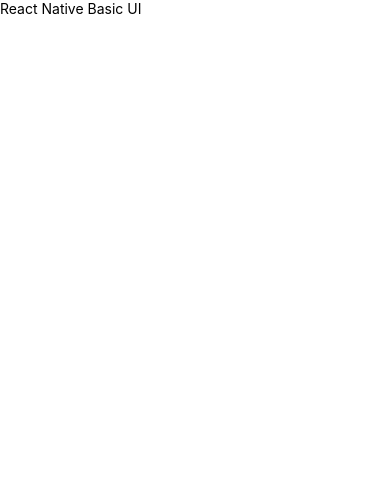
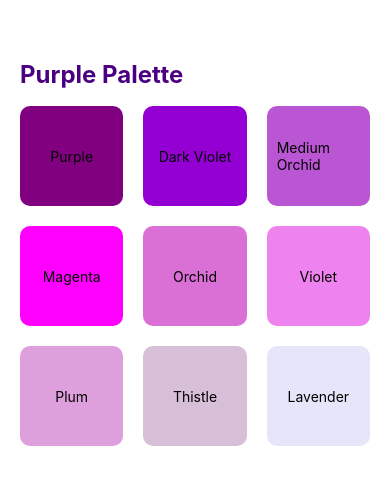
Before and after one commit to BhanuVikram/React_Native_Basic_UI, a React Native app: screen / in a window 390 px wide. Shown: the top 484 px of the page. Built offline with nearby package versions, Linux system fonts and the light colour scheme.

Commit message:
Feature: Purple Palette section

```diff
--- a/App.js
+++ b/App.js
@@ -1,12 +1,13 @@
 import { View, Text, SafeAreaView, ScrollView } from "react-native";
 import React from "react";
+import PurplePalette from "./src/components/PurplePalette";
 
 export default function App() {
   return (
     <SafeAreaView>
       <ScrollView>
         <View>
-          <Text>React Native Basic UI</Text>
+          <PurplePalette />
         </View>
       </ScrollView>
     </SafeAreaView>
--- /dev/null
+++ b/src/components/PurplePalette.js
@@ -0,0 +1,121 @@
+import { StyleSheet, Text, View } from "react-native";
+import React from "react";
+
+const PurplePalette = () => {
+  return (
+    <View style={styles.wrapper}>
+      <Text style={styles.headingText}>Purple Palette</Text>
+
+      <View style={styles.rows}>
+        <View style={[styles.row, styles.rowOne]}>
+          <View style={[styles.card, styles.cardOne]}>
+            <Text>Purple</Text>
+          </View>
+          <View style={[styles.card, styles.cardTwo]}>
+            <Text>Dark Violet</Text>
+          </View>
+          <View style={[styles.card, styles.cardThree]}>
+            <Text>Medium Orchid</Text>
+          </View>
+        </View>
+
+        <View style={[styles.row, styles.rowTwo]}>
+          <View style={[styles.card, styles.cardFour]}>
+            <Text>Magenta</Text>
+          </View>
+          <View style={[styles.card, styles.cardFive]}>
+            <Text>Orchid</Text>
+          </View>
+          <View style={[styles.card, styles.cardSix]}>
+            <Text>Violet</Text>
+          </View>
+        </View>
+
+        <View style={[styles.row, styles.rowThree]}>
+          <View style={[styles.card, styles.cardSeven]}>
+            <Text>Plum</Text>
+          </View>
+          <View style={[styles.card, styles.cardEight]}>
+            <Text>Thistle</Text>
+          </View>
+          <View style={[styles.card, styles.cardNine]}>
+            <Text>Lavender</Text>
+          </View>
+        </View>
+      </View>
+    </View>
+  );
+};
+
+export default PurplePalette;
+
+const styles = StyleSheet.create({
+  headingText: {
+    marginTop: 50,
+    marginLeft: 20,
+    fontSize: 24,
+    fontWeight: "bold",
+    color: "indigo",
+  },
+  wrapper: {
+    marginVertical: 10,
+  },
+  rows: {
+    marginVertical: 2,
+  },
+  row: {
+    flex: 1,
+    flexDirection: "row",
+    paddingHorizontal: 10,
+  },
+  rowOne: {
+    paddingTop: 5,
+    paddingBottom: 0,
+  },
+  rowTwo: {
+    paddingTop: 0,
+    paddingBottom: 0,
+  },
+  rowThree: {
+    paddingTop: 0,
+    paddingBottom: 5,
+  },
+  card: {
+    flex: 1,
+    alignItems: "center",
+    justifyContent: "center",
+    height: 100,
+    weight: 100,
+    padding: 10,
+    margin: 10,
+    borderRadius: 10,
+    color: "indigo",
+  },
+  cardOne: {
+    backgroundColor: "purple",
+  },
+  cardTwo: {
+    backgroundColor: "darkviolet",
+  },
+  cardThree: {
+    backgroundColor: "mediumorchid",
+  },
+  cardFour: {
+    backgroundColor: "magenta",
+  },
+  cardFive: {
+    backgroundColor: "orchid",
+  },
+  cardSix: {
+    backgroundColor: "violet",
+  },
+  cardSeven: {
+    backgroundColor: "plum",
+  },
+  cardEight: {
+    backgroundColor: "thistle",
+  },
+  cardNine: {
+    backgroundColor: "lavender",
+  },
+});
```
